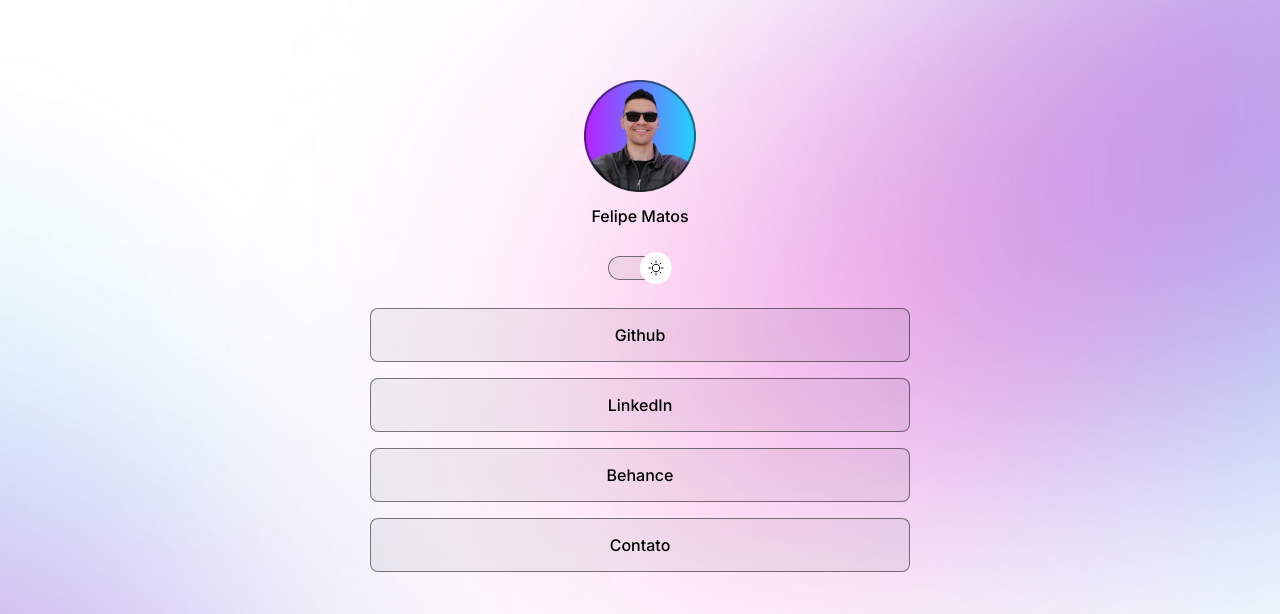
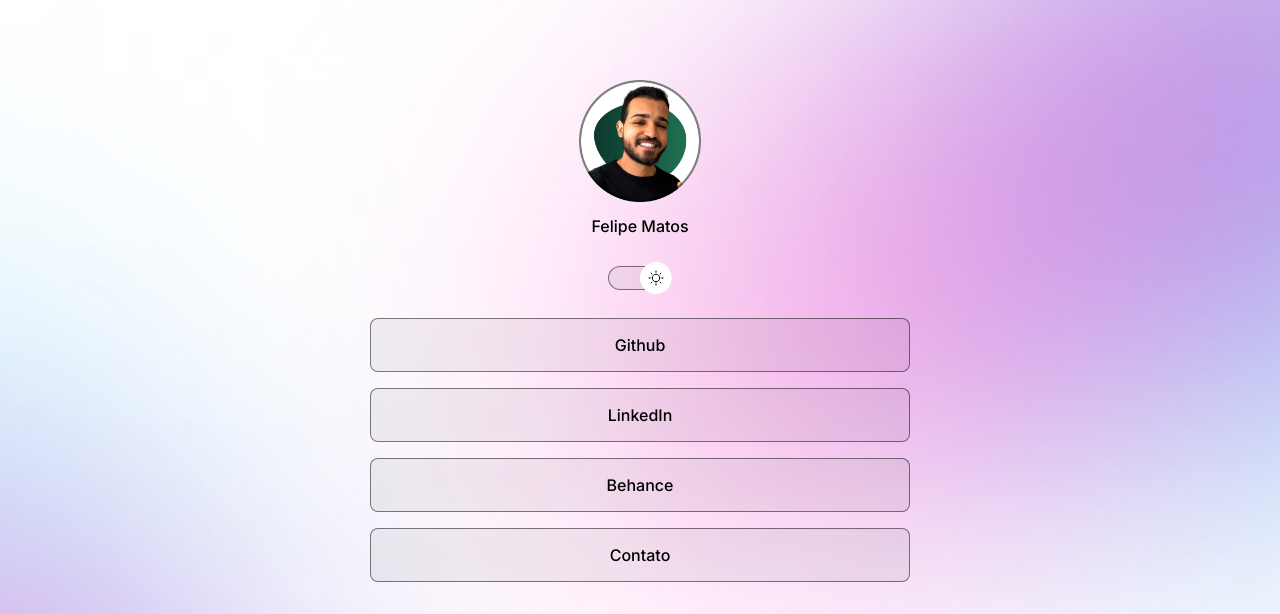
Before and after one commit to felipenmatos/felipecontact, a plain HTML site: page index.html in a window 1280 px wide. Both pictures are taken after a click on the element 640 px from the left and 268 px from the top of the page. Shown: the top 614 px of the page. Drawn offline with nearby package versions, Linux system fonts and the light colour scheme.

Commit message:
fix: update in code

```diff
--- a/index.html
+++ b/index.html
@@ -1,5 +1,5 @@
 <!DOCTYPE html>
-<html lang="pt-br" class="">
+<html lang="pt-br">
   <head>
     <link rel="preconnect" href="https://fonts.googleapis.com" />
     <link rel="preconnect" href="https://fonts.gstatic.com" crossorigin />
--- a/script.js
+++ b/script.js
@@ -2,12 +2,11 @@
   const html = document.documentElement
   html.classList.toggle("light")
 
-  /*const img = document.querySelector("#profile img")
+  const img = document.querySelector("#profile img")
 
   if (html.classList.contains("light")) {
     img.setAttribute("src", "./assets/avatar-light.png")
   } else {
     img.setAttribute("src", "./assets/avatar.png")
   }
-  */
 }
--- a/style.css
+++ b/style.css
@@ -43,7 +43,6 @@
 #container {
   width: 100%;
   max-width: 588px;
-  height: 712px;
   margin: 56px auto 0px;
   padding: 0 24px;
 }
@@ -56,7 +55,7 @@
 }
 
 #profile img {
-  width: 112px;
+  width: 122px;
 }
 
 #profile p {
```
